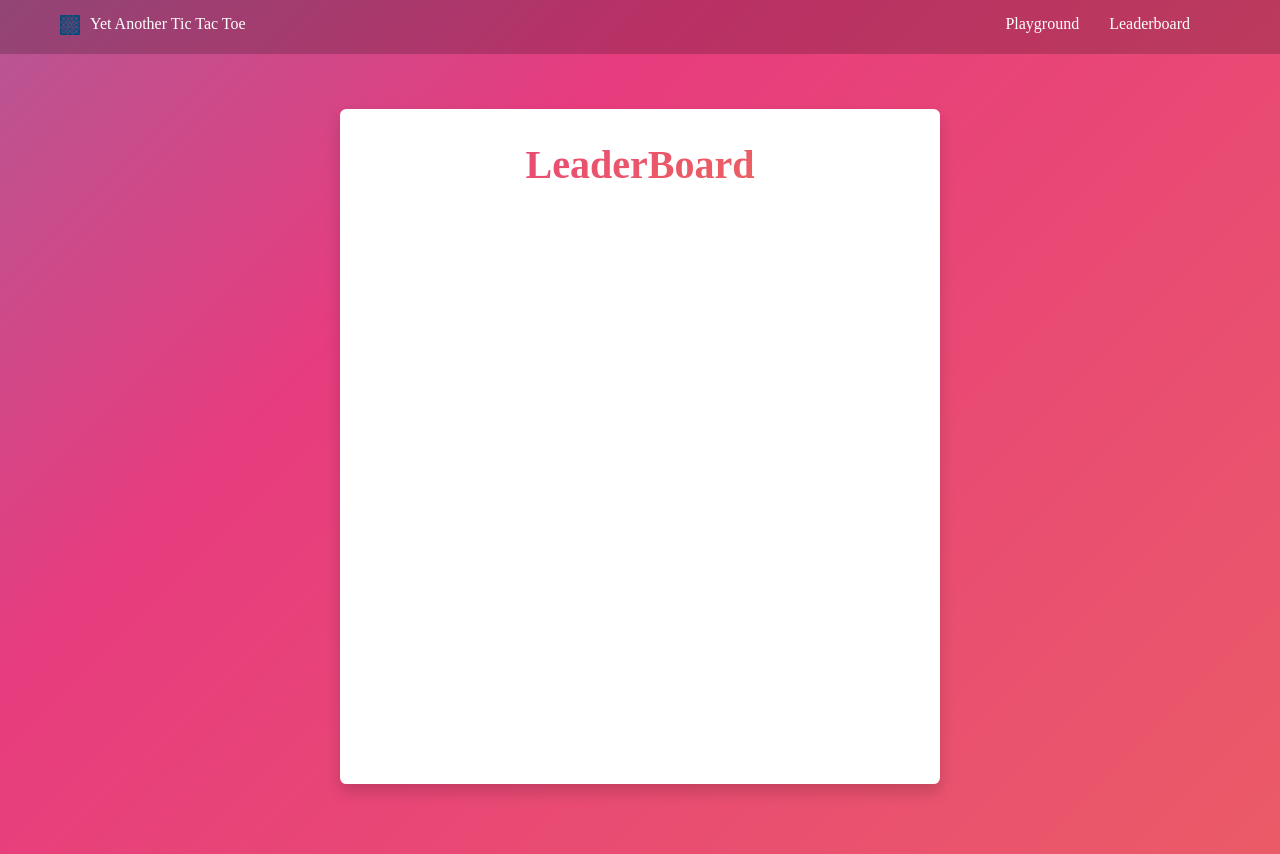
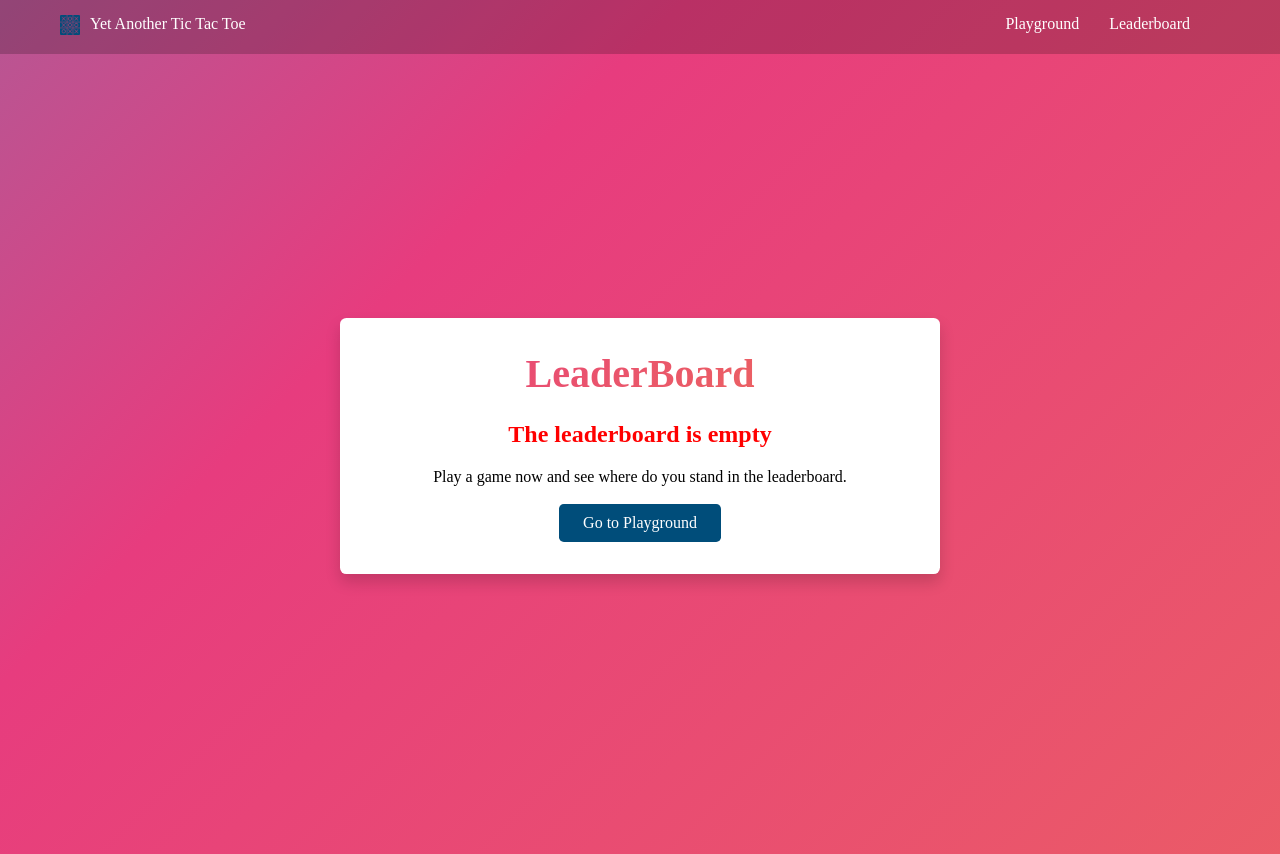
Before and after one commit to khalatevarun/tictactoe, a React (Create React App) app: page /leaderboard in a window 1280 px wide. Built offline with nearby package versions, Linux system fonts and the light colour scheme; a web font is replaced by a local one.

Commit message:
fix: play again issue

```diff
--- a/src/redux/reducers/gameReducer.ts
+++ b/src/redux/reducers/gameReducer.ts
@@ -17,6 +17,7 @@ const initialState: gameDataType = {
   gameStatus:  'paused',
   undoPlayer1: 0,
   undoPlayer2: 0,
+  undoMovesPerPlayer:0,
 };
 
 const gameReducer = (
@@ -35,6 +36,7 @@ const gameReducer = (
         currentPlayer: 1,
         undoPlayer1: onboardData.undoMovesPerPlayer,
         undoPlayer2: onboardData.undoMovesPerPlayer,
+        undoMovesPerPlayer: onboardData.undoMovesPerPlayer,
       };
 
     case PLAY_TURN:
@@ -79,6 +81,7 @@ const gameReducer = (
       };
 
     case RESET_GAME:
+      console.log("RESETTING GAME >>>>",state.undoMovesPerPlayer);
       return {
         ...state,
         currentPlayer: 1,
@@ -86,8 +89,8 @@ const gameReducer = (
         playedSquaresSequence: [],
         movesTracker: Array(9).fill(0),
         gameStatus:'paused',
-        undoPlayer1:2,
-        undoPlayer2:2,
+        undoPlayer1:state.undoMovesPerPlayer,
+        undoPlayer2:state.undoMovesPerPlayer,
       };
 
     case NEW_GAME:
@@ -102,8 +105,8 @@ const gameReducer = (
         playedSquaresSequence: [],
         movesTracker: Array(9).fill(0),
         gameStatus:'paused',
-        undoPlayer1:2,
-        undoPlayer2:2,
+        undoPlayer1:state.undoMovesPerPlayer,
+        undoPlayer2:state.undoMovesPerPlayer,
       };
     default:
       return {
--- a/src/utils/propTypes.ts
+++ b/src/utils/propTypes.ts
@@ -33,4 +33,5 @@ export type gameDataType = {
   gameStatus: string,
   undoPlayer1: number;
   undoPlayer2: number;
+  undoMovesPerPlayer: number,
 }
--- a/src/views/LeaderBoard/LeaderBoard.tsx
+++ b/src/views/LeaderBoard/LeaderBoard.tsx
@@ -5,6 +5,9 @@ import React from 'react';
 import { useAppSelector } from '../../redux/store/hooks';
 import { leaderboardLocalUserDataType } from '../../utils/propTypes';
 import Header from '../../components/header/Header';
+import { useNavigate } from 'react-router-dom';
+import * as ROUTES from '../../constants/routes';
+
 
 const LeaderBoard = () => {
   const {
@@ -19,6 +22,14 @@ const LeaderBoard = () => {
     else return 0;
   }
 
+  const navigate = useNavigate();
+
+
+  const handlePlayground = () => {
+      navigate(ROUTES.PLAYGROUND);
+  }
+  console.log(leaderBoard)
+
   return (
     <>
     <Header/>
@@ -27,8 +38,9 @@ const LeaderBoard = () => {
       <h2 className='modal-heading'>
         LeaderBoard
       </h2>
-      <div className='leaderboard-users-container'>
-        {leaderBoard.sort(sortLeaderboardEntries).map((userDetails, index) => (
+      {leaderBoard.length > 0 ?
+      (<div className='leaderboard-users-container'>
+       {leaderBoard.sort(sortLeaderboardEntries).map((userDetails, index) => (
           <React.Fragment key={`${userDetails.name} ${index}`}>
             <div className='leaderboard-user-container'>
 
@@ -45,8 +57,15 @@ const LeaderBoard = () => {
             </div>
             <hr />
           </React.Fragment>
-        ))}
-      </div>
+       ))}
+        </div>):
+      <div className='leaderboard-empty-container'>
+      <div className='leaderboard-empty-text'>The leaderboard is empty</div>
+      <div>Play a game now and see where do you stand in the leaderboard.</div><br></br>
+      <button className='primary-button' onClick={handlePlayground} >
+        Go to Playground
+    </button>
+      </div>}
     </div>
     </div>
     </>
--- a/src/views/LeaderBoard/leaderBoard.css
+++ b/src/views/LeaderBoard/leaderBoard.css
@@ -35,6 +35,17 @@
   width: 50px;
 }
 
+.leaderboard-empty-container {
+  text-align: center;
+}
+
+.leaderboard-empty-text {
+  color: red;
+  font-size: x-large;
+  font-weight: 600;
+  margin-bottom: 20px;
+}
+
 .leaderboard-user {
   flex: 0 0 calc(100% - 60px);
   display: flex;
```
